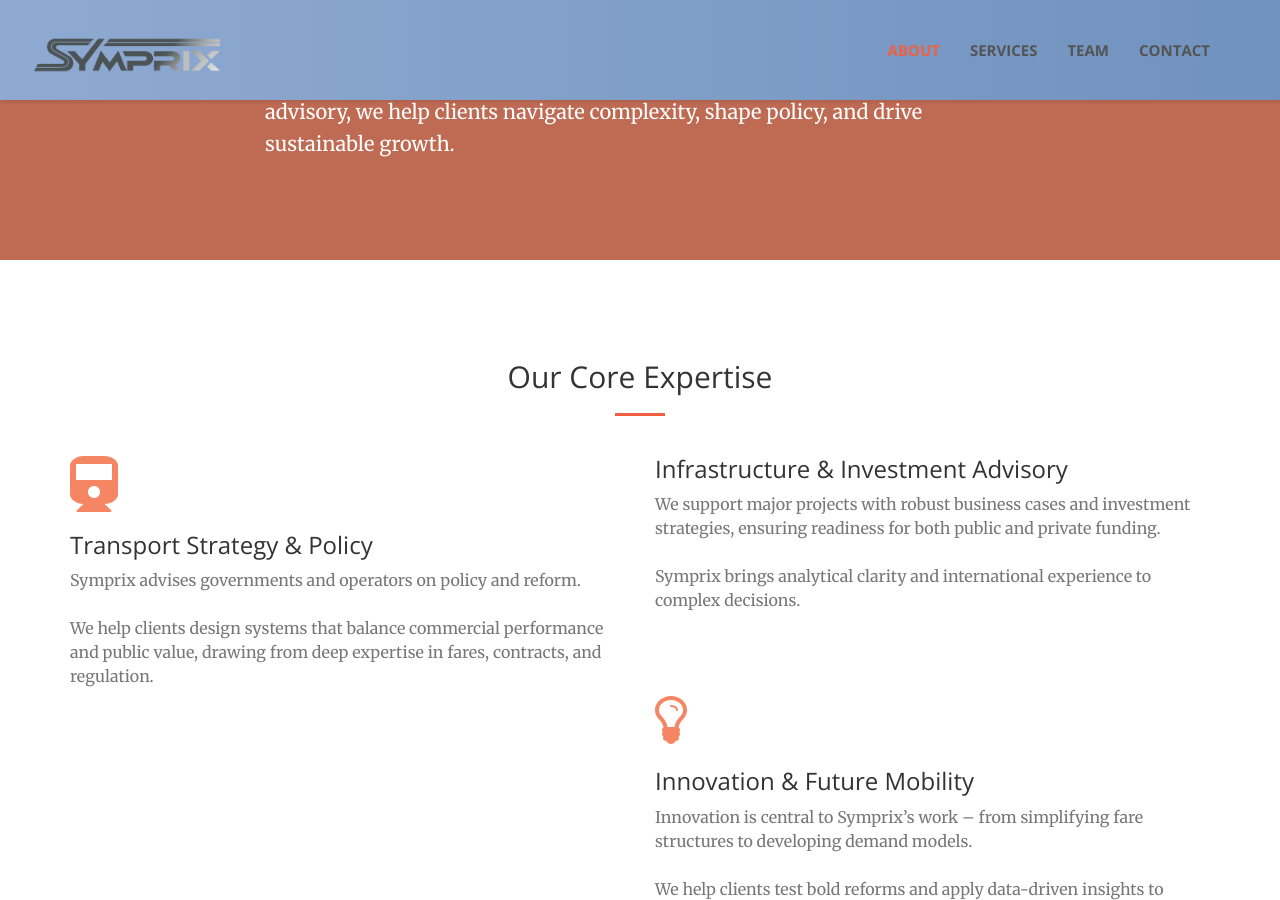
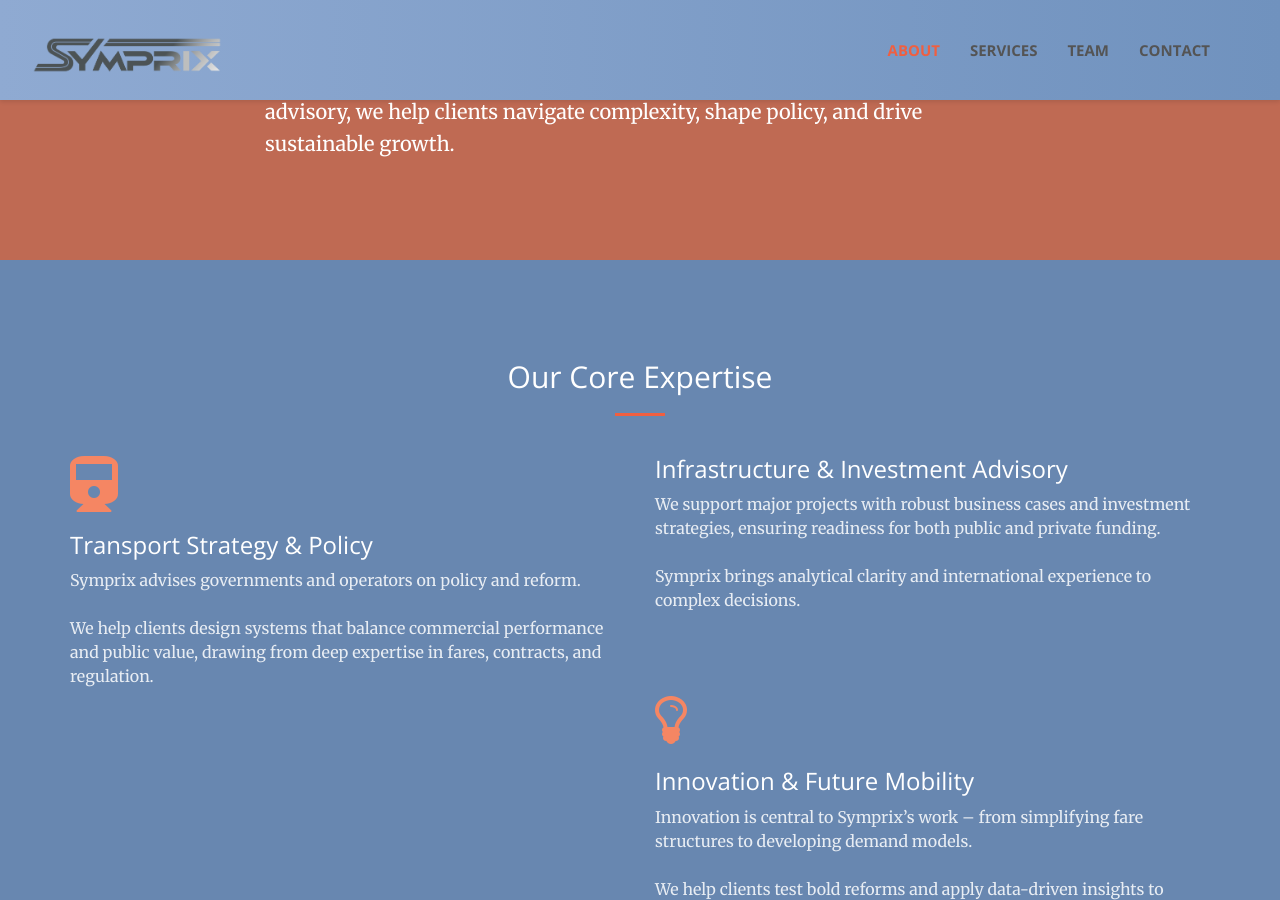
Before and after one commit to CD-Symprix/symprix, a Jekyll site: the page built from index.html, in a window 1280 px wide and 900 px high, scrolled down 928 px. Built offline with Jekyll 4.4.1, drawn with Linux system fonts in a browser that asks for light colours.

Commit message:
Update main.scss

```diff
--- a/css/main.scss
+++ b/css/main.scss
@@ -172,6 +172,20 @@ header {
 }
 
 /* === SERVICES SECTION CUSTOM === */
+#services {
+  background-color: #6887B0;
+  color: #fff;  // default text color becomes white
+}
+
+#services h2,
+#services h3 {
+  color: #fff;  // keep titles white
+}
+
+#services p {
+  color: rgba(255, 255, 255, 0.85);  // softer white for body text
+}
+
 .service-box {
   text-align: left;   // align everything left
   margin: 20px auto;
```
